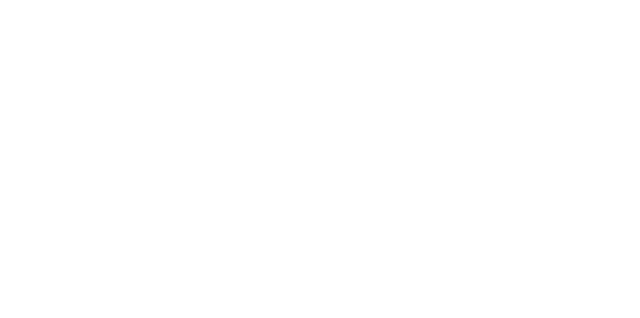
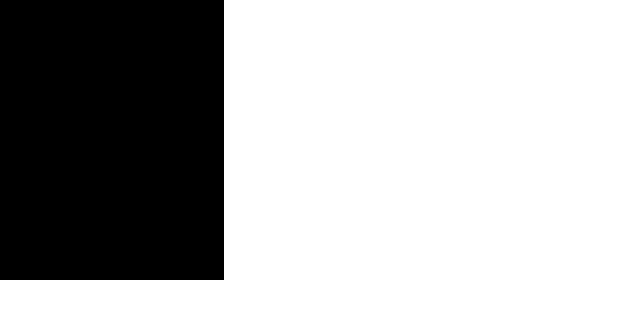
Before and after one commit to pretty-banana/moonbucks, a React (Create React App) app in the folder moonbucks/: page / in a window 1280 px wide. Shown: the top 318 px of the page, without its empty margins (0-640 px from the left). Built offline with nearby package versions, Linux system fonts and the light colour scheme.

Commit message:
파일구조 변경

```diff
--- a/moonbucks/package.json
+++ b/moonbucks/package.json
@@ -9,6 +9,7 @@
     "global": "^4.4.0",
     "react": "^18.2.0",
     "react-dom": "^18.2.0",
+    "react-router-dom": "^6.6.1",
     "react-scripts": "^5.0.1",
     "styled-components": "^5.3.6",
     "web-vitals": "^2.1.0"
--- a/moonbucks/src/App.js
+++ b/moonbucks/src/App.js
@@ -1,3 +1,10 @@
-function App() {}
+import React from 'react';
+import Home from './pages/Home';
+
+const App = () => {
+    return (
+      <Home/>
+    );
+  };
 
 export default App;
--- a/moonbucks/src/pages/Home.jsx
+++ b/moonbucks/src/pages/Home.jsx
@@ -0,0 +1,15 @@
+import React from 'react';
+import styled from 'styled-components';
+
+const Container = styled.div`
+  background-color: black;
+
+  width: 14rem;
+  height: 17.5rem;
+`;
+
+const Home = () => {
+  return <Container />;
+};
+
+export default Home;
```
Also changed, not shown: moonbucks/src/components/Home/NavBar.jsx (renamed from moonbucks/src/components/NavBar.jsx), 2 other files (tests, documents, lock files or other folders).
